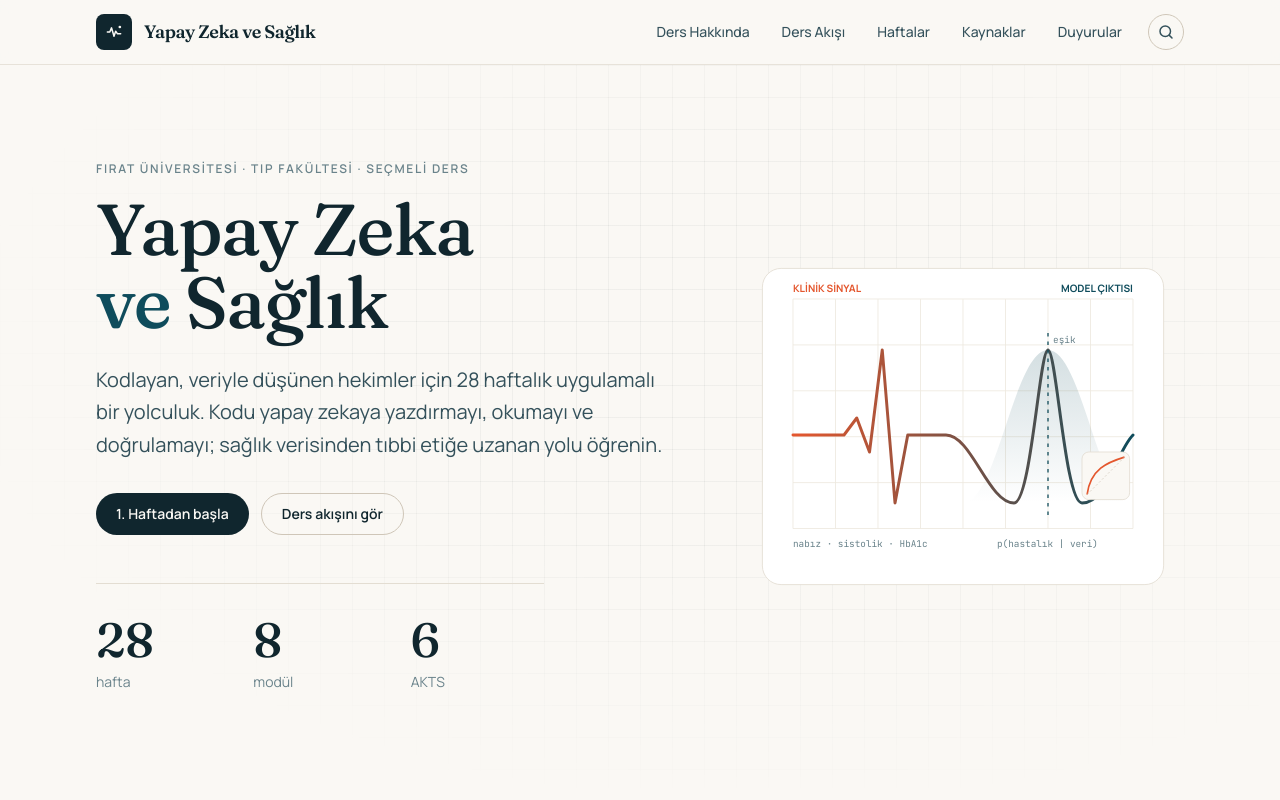
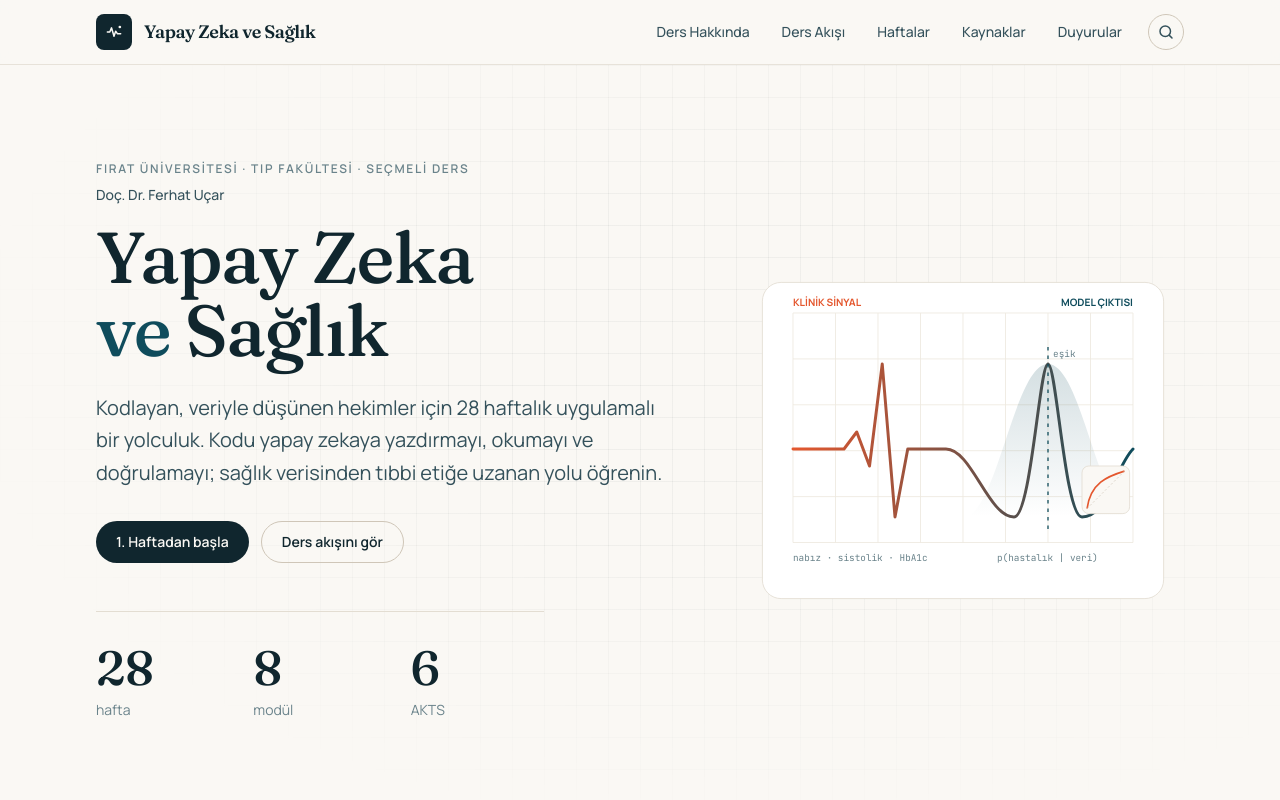
Before and after one commit to drferhatu/yapay-zeka-ve-saglik, an Astro site: page / in a window 1280 px wide. Shown: the top 800 px of the page. Built offline with nearby package versions, Linux system fonts and the light colour scheme; Astro itself is replaced by a stand-in of ours; some packages are replaced by stand-ins of ours.

Commit message:
Hero: öğretim üyesi adı
Co-Authored-By: Claude Fable 5.1 <noreply@anthropic.com>

```diff
--- a/src/pages/index.astro
+++ b/src/pages/index.astro
@@ -27,6 +27,7 @@ const pillars = [
     <div class="wrap relative grid gap-12 py-16 md:grid-cols-[1.15fr_0.85fr] md:items-center md:py-24">
       <div>
         <p class="eyebrow">{course.university} · {course.faculty} · Seçmeli Ders</p>
+        <p class="mt-2 text-sm font-medium text-ink-2">{course.instructor.name}</p>
         <h1 class="display mt-4 text-[2.6rem] leading-[1.02] text-ink sm:text-6xl md:text-7xl">
           Yapay Zeka<br /><span class="text-brand">ve</span> Sağlık
         </h1>
```
